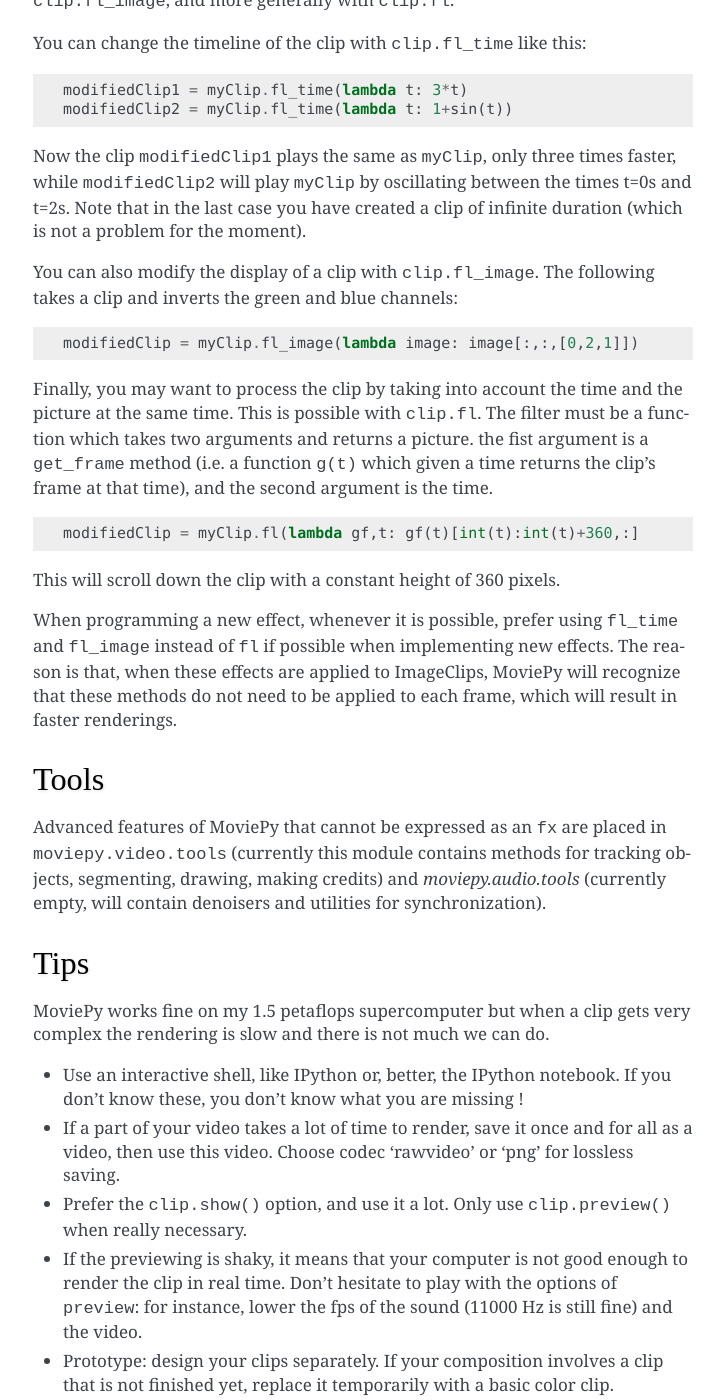
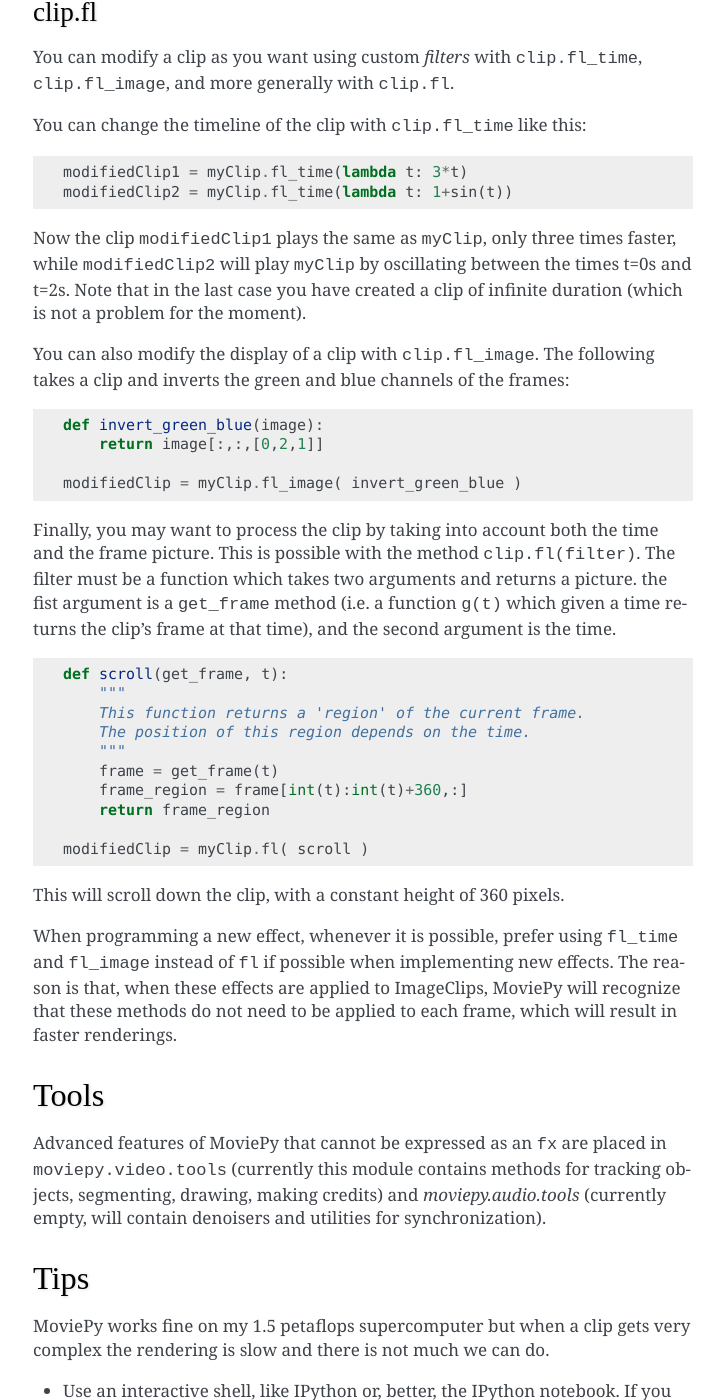
Before and after one commit to Zulko/moviepy, a Sphinx documentation site: the page built from docs/crash_course/crash_course.rst, in a window 1280 px wide and 1400 px high, scrolled down 6902 px. Shown: the whole window, without its empty margins (387-1111 px from the left). Built offline with Sphinx 7.4.7, drawn with Linux system fonts in a browser that asks for light colours; some web fonts are replaced; cross-references to code outside the pages are shown as plain code; some of the changed text lies outside the part shown.

Commit message:
No Error when frames are missing at the end of Video Files. Instead, a warning is printed. Improved the scroll function too. Corrected the docs.

```diff
--- a/docs/crash_course/crash_course.rst
+++ b/docs/crash_course/crash_course.rst
@@ -58,11 +58,10 @@
 
 Video clips are the building blocks of longer videos. They can be created with one of the following:
 
-- ``VideoFileClip('myHolidays.mp4')`` for clips read from a movie file.
-- ``ImageClip('myPic.png')`` for clips displaying a picture, for an *a priori* infinite duration.
-- ``ColorClip((height,width),color=(R,G,B))`` for special ImageClips of a single color.
-- ``TextClip('Hello folks !',font='Impact-Regular')`` for special ImageClips representing a text. They are automatically generated using ImageMagick.
-
+- ``VideoFileClip('myHolidays.mp4')`` will generate a clip from a movie file. The input file can have any format or extension : mp4, flv, mov, ... even gif !
+- ``ImageClip('myPicture.png')`` will make a clip displaying a picture, for an *a priori* infinite duration.
+- ``ColorClip((height,width),color=(R,G,B))`` makes a special ImageClip of a single color.
+- ``TextClip('Hello folks !',font='Impact-Regular')`` generates a special ImageClip representing a text. The generation of the text image is made by the software ImageMagick (see the Installation section).
 To that list we should add the ``CompositeVideoClips`` which are obtained by putting several clips together.
 
 .. _CompositeVideoClips:
@@ -108,18 +107,21 @@
 
 Note that there are many ways to specify the position: ::
 
-    clip2.set_pos((45,150)) # x=45, y=150
+    clip2.set_pos((45,150)) # x=45, y=150 , in pixels
 
     # clip2 is horizontally centered, and at the top of the picture
     clip2.set_pos(("center","top"))
 
-    # clip2 is at 40% of the width, 70% of the height:
+    # clip2 is vertically centered, at the left of the picture
+    clip2.set_pos(("left","center"))
+
+    # clip2 is at 40% of the width, 70% of the height of the screen:
     clip2.set_pos((0.4,0.7), relative=True)
 
     # clip2's position is horizontally centered, and moving down !
     clip2.set_pos(lambda t: ('center', 50+t) )
 
-Be careful when indicating the position that the ``y`` position has its zero at the top of the picture:
+When indicating the position keep in mind that the ``y`` coordinate has its zero at the top of the picture:
 
 .. figure:: videoWH.jpeg
 
@@ -222,7 +224,7 @@
 
 Much better ! There are already many effects implemented in the modules ``moviepy.video.fx`` and ``moviepy.audio.fx``. The fx methods in these modules are automatically applied to the sound and the mask of the clip if it is relevant, so that you don't have to worry about modifying these. For practicality, when you use ``from moviepy import.editor *``, these two modules are loaded as ``vfx`` and ``afx``, so you may write something like ::
 
-    from moviepy import.editor *
+    from moviepy.editor import *
     clip = VideoFileClip("myvideo.avi").\
                fx( vfx.resize, width=460).\ # resize (keep aspect ratio)
                fx( vfx.speedx, 2).\ # double speed
@@ -244,15 +246,27 @@
 
 Now the clip ``modifiedClip1`` plays the same as ``myClip``, only three times faster, while ``modifiedClip2`` will play ``myClip`` by oscillating between the times t=0s and t=2s. Note that in the last case you have created a clip of infinite duration (which is not a problem for the moment).
 
-You can also modify the display of a clip with ``clip.fl_image``. The following takes a clip and inverts the green and blue channels: ::
+You can also modify the display of a clip with ``clip.fl_image``. The following takes a clip and inverts the green and blue channels of the frames: ::
 
-    modifiedClip = myClip.fl_image(lambda image: image[:,:,[0,2,1]])
+    def invert_green_blue(image):
+        return image[:,:,[0,2,1]]
 
-Finally, you may want to process the clip by taking into account the time and the picture at the same time. This is possible with ``clip.fl``. The filter must be a function which takes two arguments and returns a picture. the fist argument is a ``get_frame`` method (i.e. a function ``g(t)`` which given a time returns the clip's frame at that time), and the second argument is the time.  ::
+    modifiedClip = myClip.fl_image( invert_green_blue )
 
-    modifiedClip = myClip.fl(lambda gf,t: gf(t)[int(t):int(t)+360,:]
+Finally, you may want to process the clip by taking into account both the time and the frame picture. This is possible with the method ``clip.fl(filter)``. The filter must be a function which takes two arguments and returns a picture. the fist argument is a ``get_frame`` method (i.e. a function ``g(t)`` which given a time returns the clip's frame at that time), and the second argument is the time.  ::
 
-This will scroll down the clip with a constant height of 360 pixels.
+    def scroll(get_frame, t):
+        """
+        This function returns a 'region' of the current frame.
+        The position of this region depends on the time.
+        """
+        frame = get_frame(t)
+        frame_region = frame[int(t):int(t)+360,:]
+        return frame_region
+
+    modifiedClip = myClip.fl( scroll )
+
+This will scroll down the clip, with a constant height of 360 pixels.
 
 When programming a new effect, whenever it is possible, prefer using ``fl_time`` and
 ``fl_image`` instead of ``fl`` if possible when implementing
```
Also changed, not shown: 5 other files.
